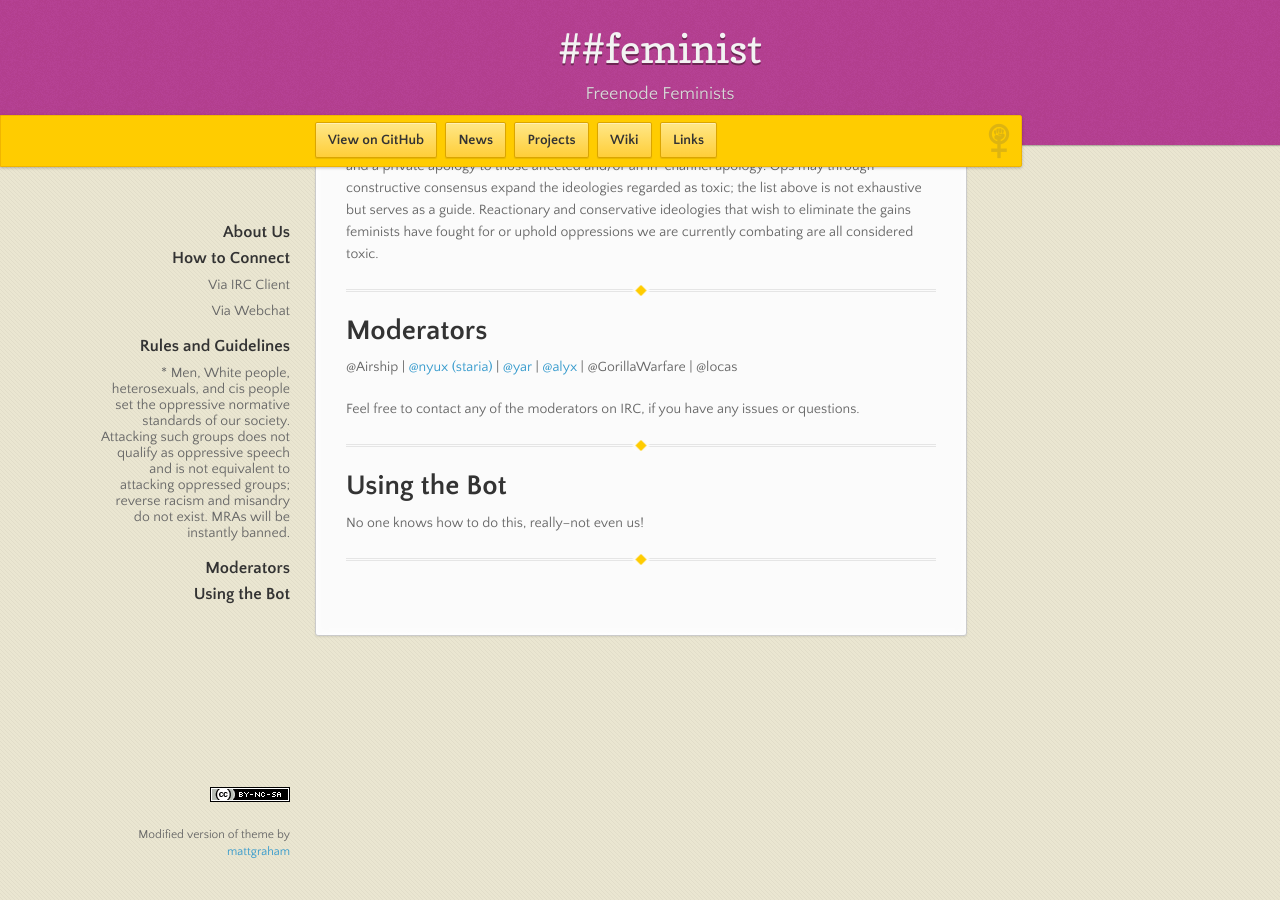
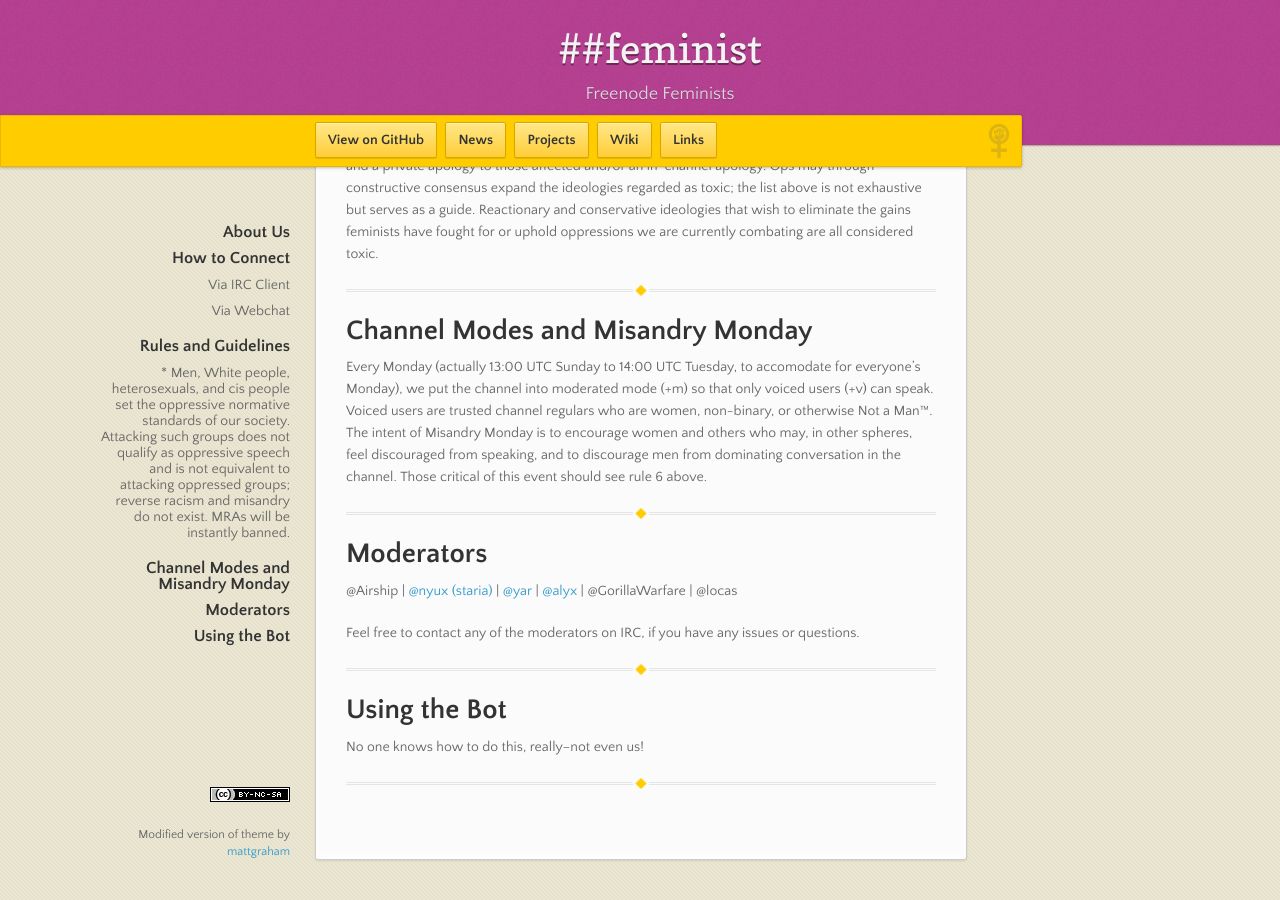
Before and after one commit to feminism-chat/feminism-chat.github.io, a Jekyll site: the page built from index.md, in a window 1280 px wide and 900 px high, scrolled down 3405 px. Built offline with Jekyll 4.4.1, drawn with Linux system fonts in a browser that asks for light colours; nearby versions of some CDN libraries.

Commit message:
Add section about Misandry Monday

```diff
--- a/index.md
+++ b/index.md
@@ -97,6 +97,11 @@ Sexists, transphobes, fascists, consistent apologists for imperialism, racists,
 
 ***
 
+# Channel Modes and Misandry Monday
+Every Monday (actually 13:00 UTC Sunday to 14:00 UTC Tuesday, to accomodate for everyone's Monday), we put the channel into moderated mode (+m) so that only voiced users (+v) can speak. Voiced users are trusted channel regulars who are women, non-binary, or otherwise Not a Man™. The intent of Misandry Monday is to encourage women and others who may, in other spheres, feel discouraged from speaking, and to discourage men from dominating conversation in the channel. Those critical of this event should see rule 6 above.
+
+***
+
 # Moderators
 
 @Airship \| [@nyux (staria)](https://shadowscrescent.wordpress.com) \| [@yar](https://github.com/yardenac) \| [@alyx](http://alyx.io) \| @GorillaWarfare \| @locas
```
